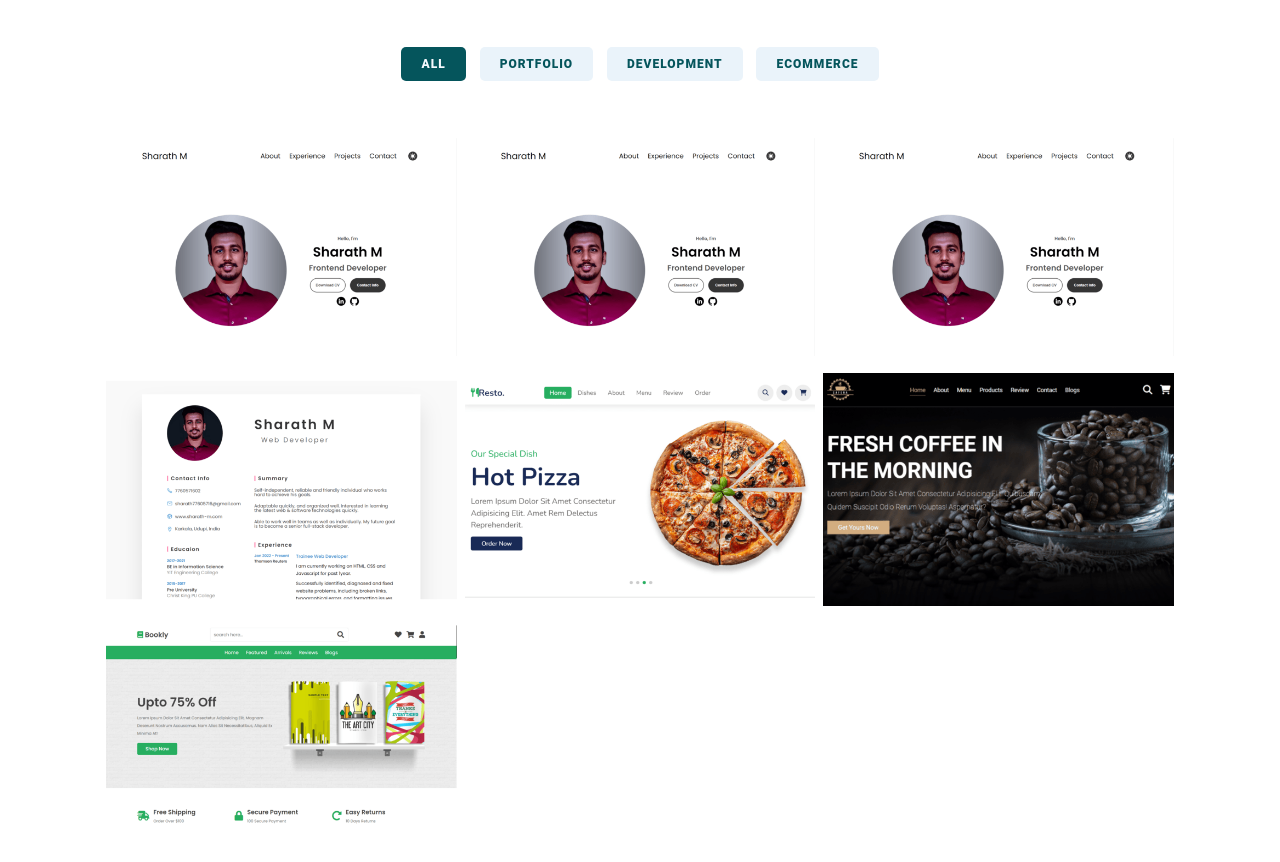
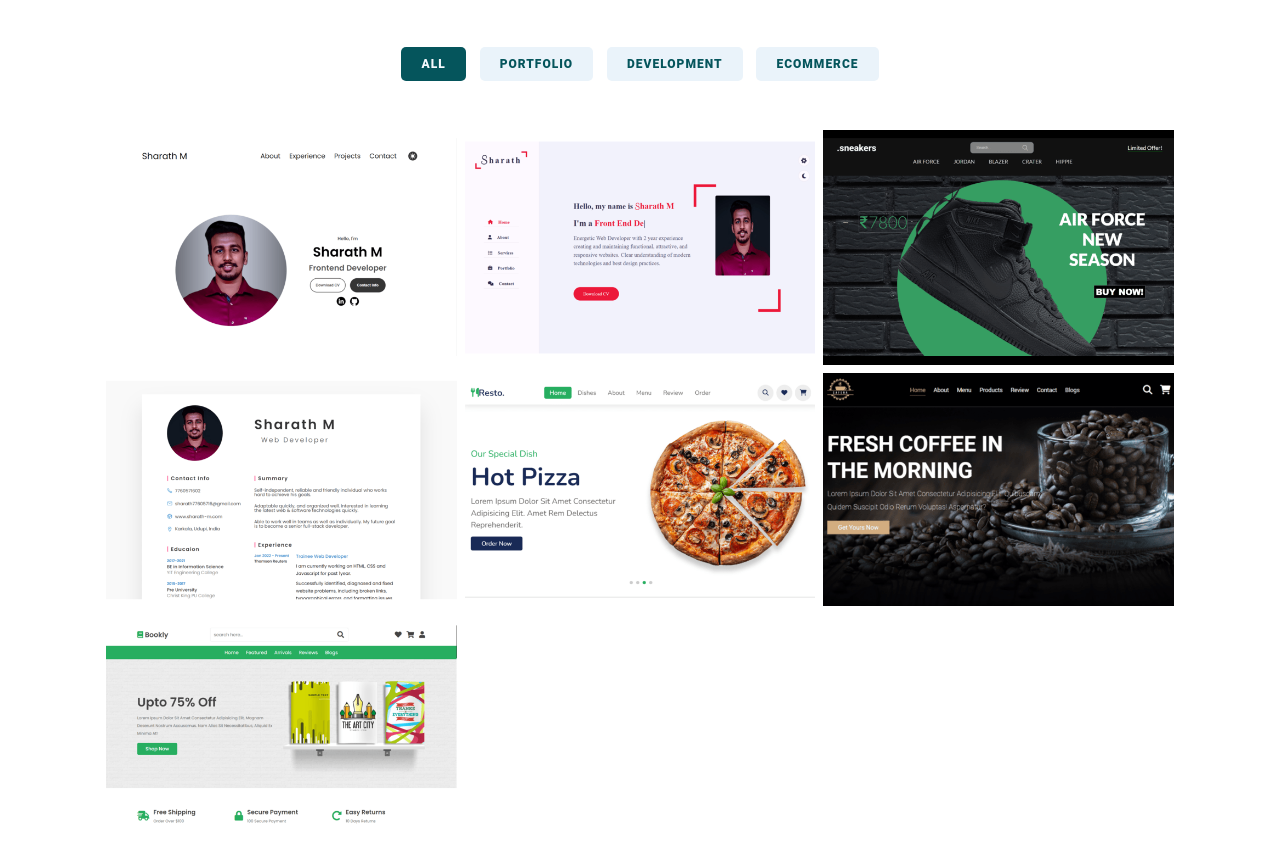
Before and after one commit to SharathM7/Sharath-Portfolio-2, a plain HTML site: page index.html in a window 1280 px wide. Shown: the part 2883-3745 px from the top of the page. Drawn offline with nearby package versions, Linux system fonts and the light colour scheme.

Commit message:
Update index.html

```diff
--- a/index.html
+++ b/index.html
@@ -288,18 +288,18 @@
 
 			<!--   === Item3 Starts ===   -->
 			<div class="item port">
-				<img src="images/Portfolio6.jpg">
+				<img src="images/Portfolio7.png">
 				<div class="overlay">
-					<a href="images/Portfolio6.jpg">VIEW MORE</a>
+					<a href="images/Portfolio7.png">VIEW MORE</a>
 				</div>
 			</div>
 			<!--   === Item3 Ends ===   -->
 
 			<!--   === Item4 Starts ===   -->
 			<div class="item port">
-				<img src="images/Portfolio6.jpg">
+				<img src="images/Portfolio8.png">
 				<div class="overlay">
-					<a href="images/Portfolio6.jpg">VIEW MORE</a>
+					<a href="images/Portfolio8.png">VIEW MORE</a>
 				</div>
 			</div>
 			<!--   === Item4 Ends ===   -->
```
